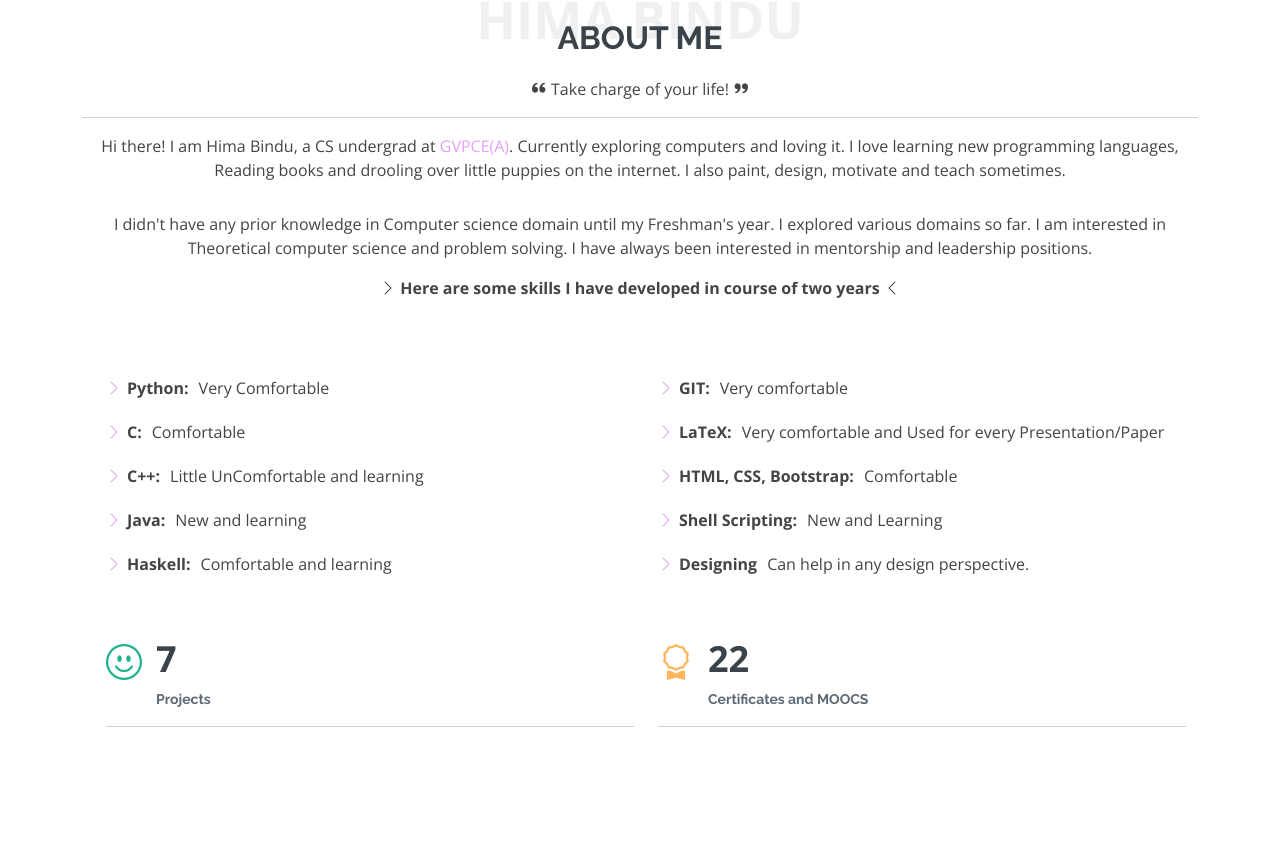
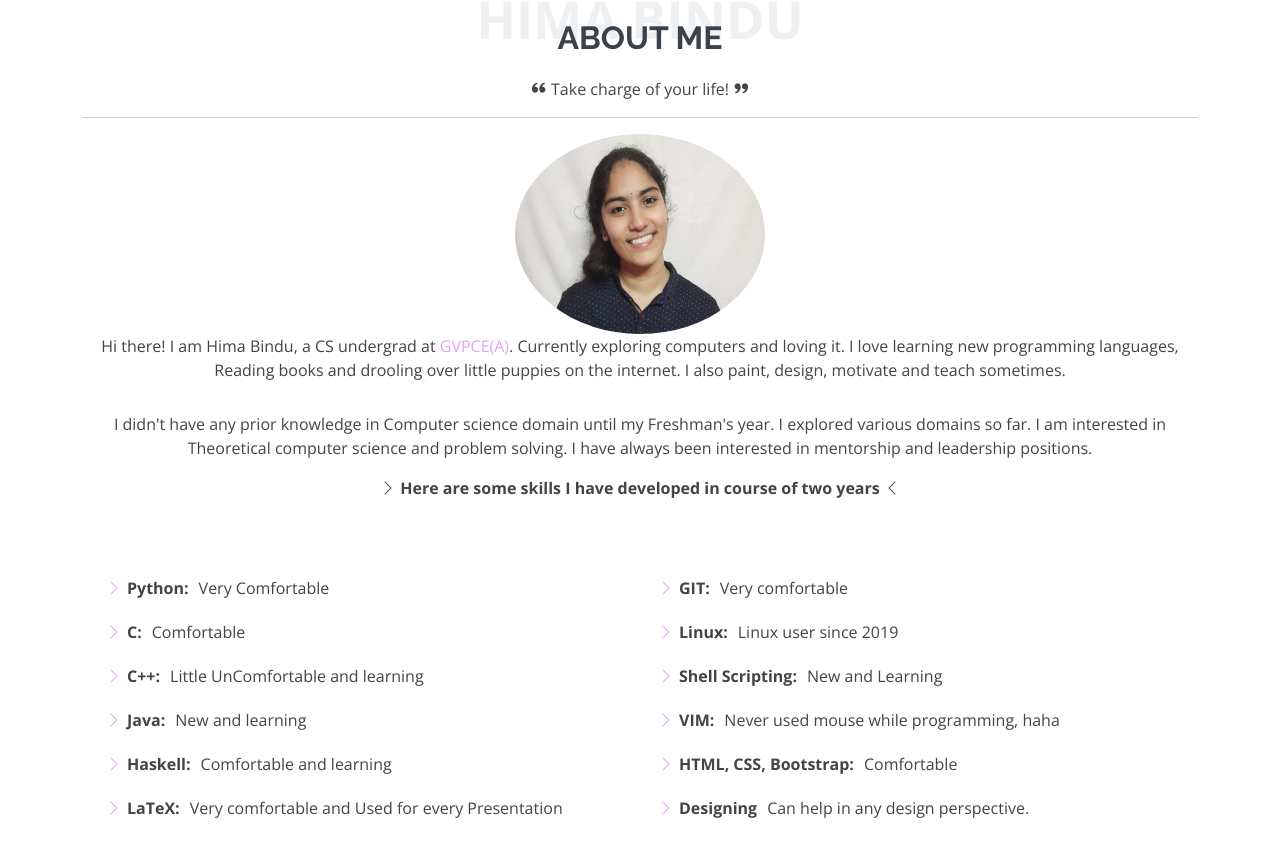
Before and after one commit to himabindu-run/public_html, a plain HTML site: page index.html in a window 1280 px wide. Shown: the part 871-1714 px from the top of the page. Drawn offline with nearby package versions, Linux system fonts and the light colour scheme.

Commit message:
Added avatar, vim, linux.

```diff
--- a/assets/css/style.css
+++ b/assets/css/style.css
@@ -508,6 +508,13 @@ section {
 /*--------------------------------------------------------------
 # About Me
 --------------------------------------------------------------*/
+.avatar {
+  vertical-align: middle;
+  width: 250px;
+  height: 200px;
+  border-radius: 50%;
+}
+
 .about .content h3 {
   font-weight: 700;
   font-size: 26px;
--- a/index.html
+++ b/index.html
@@ -95,7 +95,12 @@
             <i class="bx bxs-quote-alt-right quote-icon-right"></i>
           </p>
           <hr>
-          <p style="text-align:center;">Hi there! I am Hima Bindu, a CS undergrad at <a href="http://gvpce.ac.in/">GVPCE(A)</a>.
+          <img src="avatar2.png" alt="Avatar" class="avatar">
+
+
+          <p style="text-align:center;">
+
+            Hi there! I am Hima Bindu, a CS undergrad at <a href="http://gvpce.ac.in/">GVPCE(A)</a>.
             Currently exploring computers and loving it. I love learning new programming languages, Reading books and drooling over little puppies on the internet. I also paint, design, motivate and teach sometimes.</p>
 
         </div>
@@ -187,14 +192,16 @@
                               <li><i class="bi bi-chevron-right"></i> <strong>C++:</strong> <span>Little UnComfortable and learning</span></li>
                               <li><i class="bi bi-chevron-right"></i> <strong>Java:</strong> <span>New and learning</span></li>
                               <li><i class="bi bi-chevron-right"></i> <strong>Haskell:</strong> <span>Comfortable and learning</span></li>
+                              <li><i class="bi bi-chevron-right"></i> <strong>LaTeX:</strong> <span>Very comfortable and Used for every Presentation</span></li>
                             </ul>
                           </div>
                           <div class="col-lg-6">
                             <ul>
                               <li><i class="bi bi-chevron-right"></i> <strong>GIT:</strong> <span>Very comfortable</span></li>
-                              <li><i class="bi bi-chevron-right"></i> <strong>LaTeX:</strong> <span>Very comfortable and Used for every Presentation/Paper</span></li>
+                              <li><i class="bi bi-chevron-right"></i> <strong>Linux:</strong>Linux user since 2019 <span></span></li>
+                              <li><i class="bi bi-chevron-right"></i> <strong>Shell Scripting:</strong>New and Learning<span></span></li>
+                              <li><i class="bi bi-chevron-right"></i> <strong>VIM:</strong> <span>Never used mouse while programming, haha</span></li>
                               <li><i class="bi bi-chevron-right"></i> <strong>HTML, CSS, Bootstrap:</strong>Comfortable<span></span></li>
-                              <li><i class="bi bi-chevron-right"></i> <strong>Shell Scripting:</strong>New and Learning<span></span></li>
                               <li><i class="bi bi-chevron-right"></i> <strong>Designing</strong>Can help in any design perspective.<span></span></li>
                             </ul>
                           </div>
```
Also changed, not shown: avatar.png (added), avatar2.png (added), 4 other files.
